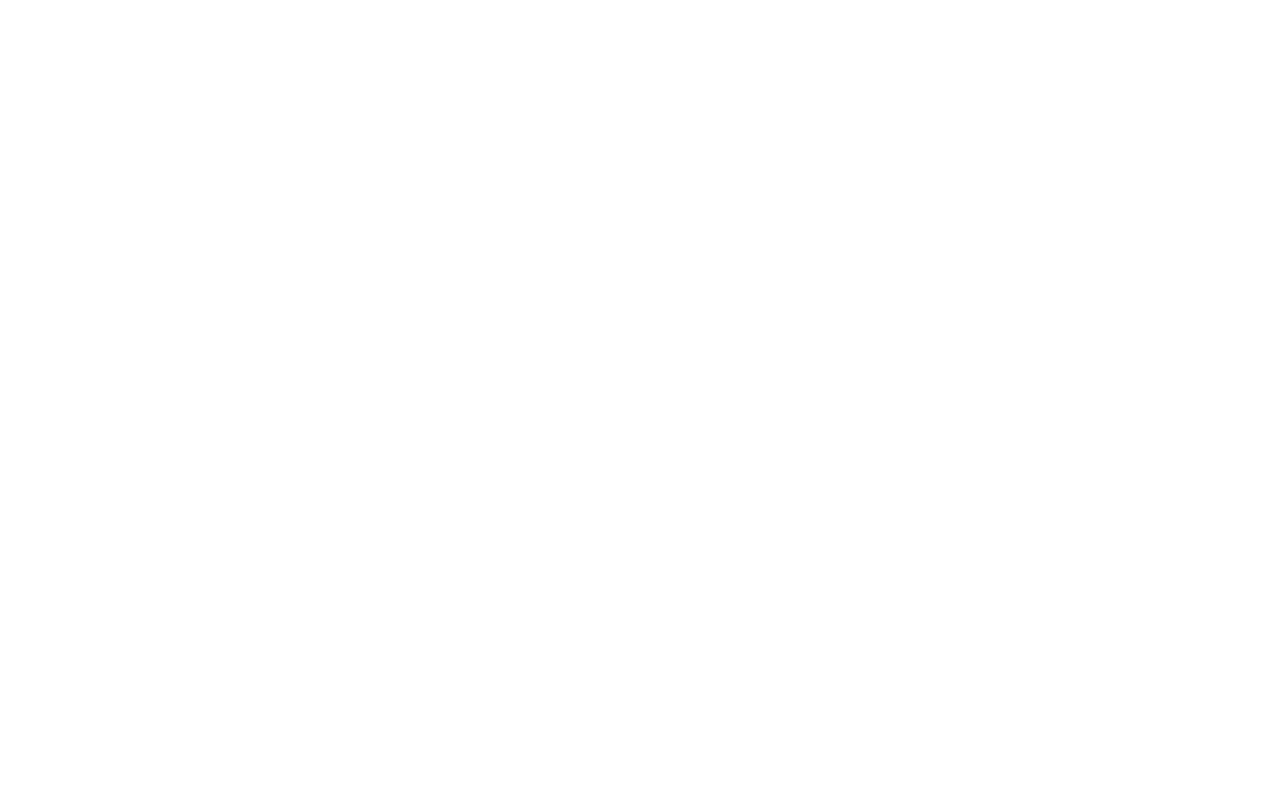
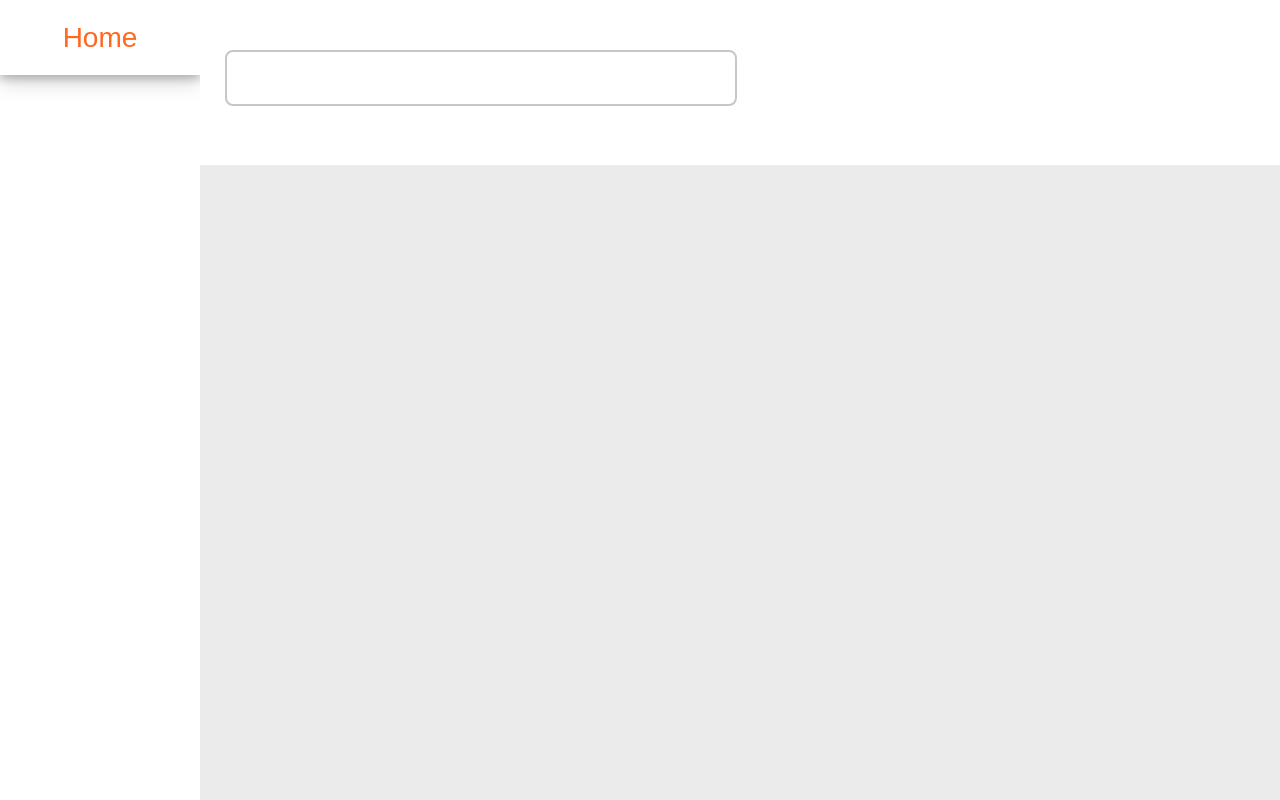
Before and after one commit to mimiog/Inventory-and-Audit-Management-System-, an Angular app in the folder frontend/: page /newitems in a window 1280 px wide. Before the commit this address led to /. Built offline with nearby package versions, Linux system fonts and the light colour scheme.

Commit message:
Routing to Newitem page
Added routing to the Add new item page

```diff
--- a/frontend/src/app/admin-home-page/admin-home-page.component.html
+++ b/frontend/src/app/admin-home-page/admin-home-page.component.html
@@ -11,8 +11,8 @@
             <div class="card">
             <div class="hello">
                 <h3>Hello, User! what do you want to do today</h3>
-                <button type="button" routerLink="/inventory" routerLinkActive="active">View Inventory</button>
-                <button type = "button">Add new items</button>
+                <button type = "button" routerLink="/inventory" routerLinkActive="active">View Inventory</button>
+                <button type = "button" routerLink="/newitems" routerLinkActive="active">Add new Items</button>
                 <button type = "button" routerLink="/audits" routerLinkActive="active">Audits</button>
             </div>
             </div>
--- a/frontend/src/app/app-routing.module.ts
+++ b/frontend/src/app/app-routing.module.ts
@@ -7,12 +7,14 @@
 import { DirHomePageComponent } from './dir-home-page/dir-home-page.component';
 import { InventoryPageComponent } from './inventory-page/inventory-page.component';
 import { AuditsPageComponent } from './audits-page/audits-page.component';
+import { NewItemsComponent } from './new-items/new-items.component';
 
 const routes: Routes = [
   { path: '', redirectTo: '/home', pathMatch: 'full' },
   { path: 'home', component:AdminHomePageComponent },
   { path: 'inventory', component:InventoryPageComponent },
-  { path: 'audits', component:AuditsPageComponent}
+  { path: 'audits', component:AuditsPageComponent},
+  { path: 'newitems', component:NewItemsComponent}
 ];
 
 @NgModule({
--- a/frontend/src/app/app.module.ts
+++ b/frontend/src/app/app.module.ts
@@ -17,6 +17,7 @@
 import { ItemDetailsComponent } from './inventory-page/item-details/item-details.component';
 import { RouterModule } from '@angular/router';
 import { MatDialogModule } from '@angular/material/dialog';
+import { NewItemsComponent } from './new-items/new-items.component';
 
 @NgModule({
   declarations: [
@@ -26,7 +27,8 @@
     AudHomePageComponent,
     InventoryPageComponent,
     AuditsPageComponent,
-    ItemDetailsComponent
+    ItemDetailsComponent,
+    NewItemsComponent
   ],
   imports: [
     BrowserModule,
--- /dev/null
+++ b/frontend/src/app/new-items/new-items.component.css
@@ -0,0 +1,83 @@
+body {
+    font-family: Arial, Helvetica, sans-serif;
+    background-color: rgb(235, 235, 235);
+}
+
+#searchBar {
+    background-color: white;
+    padding: 20px;
+    height: 125px;
+    right: 0;
+    margin-left: 200px;
+    color: black;
+}
+
+.nav-container {
+    position: absolute;
+    top: 0;
+    bottom: 0;
+    left: 0;
+    right: 0;
+    width: 200px;
+    background: white;
+}
+
+#home {
+    width: 200px;
+    height: 75px;
+    margin: 0;
+    border-radius: 0;
+    background-color: #ff681f;
+    font-size: 200%;
+}
+
+#home:hover {
+    color: #ff681f;
+    background-color: white;
+    box-shadow: 0 4px 8px 0 rgba(0, 0, 0, 0.2), 0 6px 20px 0 rgba(0, 0, 0, 0.19);
+}
+
+#search {
+    position: absolute;
+    width: 40%;
+    height: 7vh;
+    left: 225px;
+    margin-top: 30px;
+    padding: 12px 20px;
+    border: 2px solid rgb(199, 199, 199);
+    border-radius: 8px;
+    outline: none;
+    font-size: xx-large;
+}
+
+#search:hover, #search:focus {
+    border: 2px solid #ff681f;
+}
+
+.select {
+    position: absolute;
+    width: 300px;
+    margin-top: 70px;
+    margin-left: 30px;
+}
+
+input[type=radio] {
+    margin-left: 30px;
+}
+
+button {
+    font-size: larger;
+    background-color: #688ccb;
+    border-radius: 8px;
+    border: none;
+    color: white;
+    padding:16px;
+    text-decoration: none;
+    margin-left: 3%;
+    cursor: pointer;
+}
+
+button:hover {
+    color: #688ccb;
+    background-color: white;
+}
--- /dev/null
+++ b/frontend/src/app/new-items/new-items.component.html
@@ -0,0 +1,34 @@
+<!DOCTYPE html>
+<html>
+    <head>
+        <title>Inventory</title>
+    </head>
+    <body>
+        <mat-sidenav-container class="nav-container">
+            <mat-sidenav class="nav-bar" opened="" mode="side">
+                <button id="home" routerLink="/home" routerLinkActive="active"><nav>Home</nav></button>
+            </mat-sidenav>
+            <mat-sidenav-content></mat-sidenav-content>
+        </mat-sidenav-container>
+        <div class="container" id="searchBar">
+            <input type="search" name="search" id="search">
+            <!-- <mat-form-field class="select" appearance="fill">
+                <mat-select>
+                    <mat-option>General</mat-option>
+                    <mat-option>ID #</mat-option>
+                    <mat-option>Name</mat-option>
+                    <mat-option>Payment #</mat-option>
+                    <mat-option>Description</mat-option>
+                </mat-select>
+            </mat-form-field> -->
+        </div>
+        <div id="results">
+            <table>
+                <!--insert results of search from database-->
+            </table>
+        </div>
+        <footer>
+            <!--display selected inventory item information-->
+        </footer>
+    </body>
+</html>
--- /dev/null
+++ b/frontend/src/app/new-items/new-items.component.ts
@@ -0,0 +1,17 @@
+import { Component, OnInit } from '@angular/core';
+import { MatDialog } from '@angular/material/dialog';
+
+
+@Component({
+  selector: 'app-new-items',
+  templateUrl: './new-items.component.html',
+  styleUrls: ['./new-items.component.css']
+})
+export class NewItemsComponent implements OnInit {
+
+  constructor() { }
+
+  ngOnInit() {
+  }
+
+}
```
Also changed, not shown: 1 other file (tests, documents, lock files or other folders).
